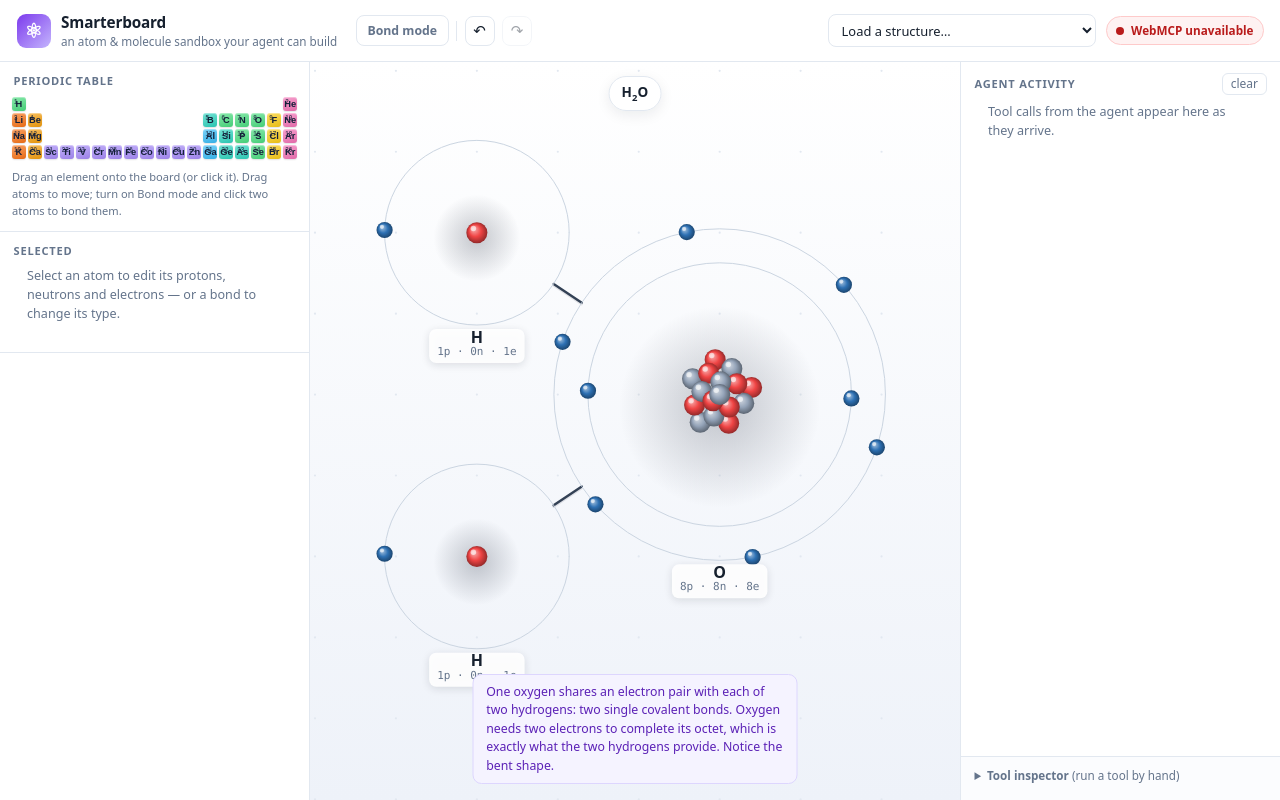
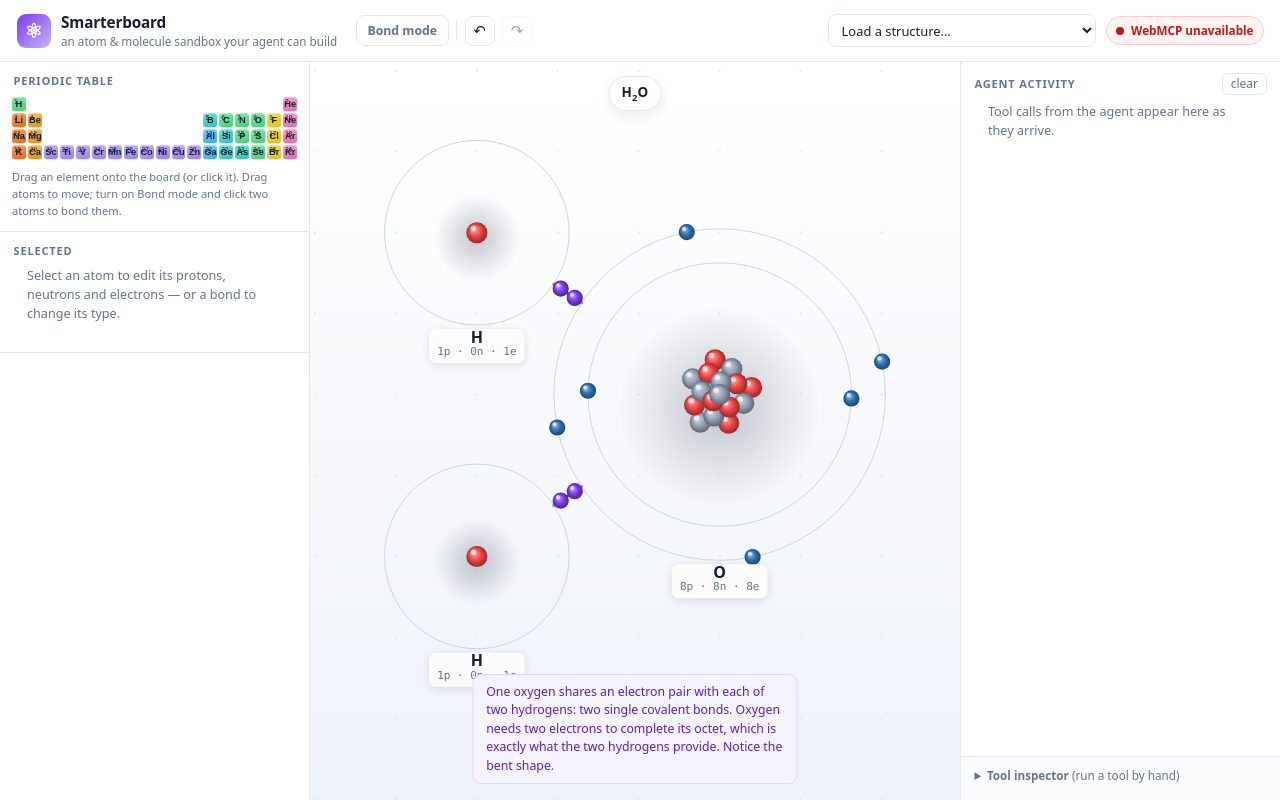
Before and after one commit to tobyseng-beep/webmcphackathon, a website built with Vite: page chemistry.html in a window 1280 px wide. Built offline with nearby package versions, Linux system fonts and the light colour scheme.

Commit message:
Implemented visual clarity for bonds and checking for invalid structures

```diff
--- /dev/null
+++ b/src/chemistry/analysis.ts
@@ -0,0 +1,156 @@
+// Bond-aware Lewis-structure analysis. The atom model stores each atom's total
+// electrons; this layer allocates outer-shell electrons between covalent bonds
+// and nonbonding positions while preserving each connected component's budget.
+
+import { atomInfo, valenceElectrons } from './atom';
+import type { Atom, Bond, ChemState } from './types';
+
+export interface AtomBondingAnalysis {
+  atomId: string;
+  bondOrder: number;
+  nonbondingElectrons: number;
+  bondingElectrons: number;
+  shellElectrons: number;
+  shellTarget: number;
+  formalCharge: number;
+  valid: boolean;
+  issue: string | null;
+}
+
+export interface StructureAnalysis {
+  atoms: Map<string, AtomBondingAnalysis>;
+  valid: boolean;
+  warnings: string[];
+}
+
+function connectedComponents(atoms: Atom[], bonds: Bond[]): Atom[][] {
+  const byId = new Map(atoms.map((atom) => [atom.id, atom]));
+  const neighbors = new Map(atoms.map((atom) => [atom.id, [] as string[]]));
+  for (const bond of bonds) {
+    neighbors.get(bond.a)?.push(bond.b);
+    neighbors.get(bond.b)?.push(bond.a);
+  }
+
+  const seen = new Set<string>();
+  const components: Atom[][] = [];
+  for (const atom of atoms) {
+    if (seen.has(atom.id)) continue;
+    const ids = [atom.id];
+    const component: Atom[] = [];
+    seen.add(atom.id);
+    while (ids.length > 0) {
+      const id = ids.pop()!;
+      const member = byId.get(id);
+      if (member) component.push(member);
+      for (const neighbor of neighbors.get(id) ?? []) {
+        if (!seen.has(neighbor)) { seen.add(neighbor); ids.push(neighbor); }
+      }
+    }
+    components.push(component);
+  }
+  return components;
+}
+
+function signedCharge(charge: number): string {
+  if (charge === 0) return '0';
+  return `${charge > 0 ? '+' : '−'}${Math.abs(charge)}`;
+}
+
+function lewisValence(atom: Atom): number {
+  const neutralValence = valenceElectrons(atom.protons);
+  const ionicCharge = atom.protons - atom.electrons;
+  return Math.max(0, neutralValence - ionicCharge);
+}
+
+export function analyzeStructure(state: Pick<ChemState, 'atoms' | 'bonds'>): StructureAnalysis {
+  const results = new Map<string, AtomBondingAnalysis>();
+  const warnings: string[] = [];
+  const covalentOrder = new Map(state.atoms.map((atom) => [atom.id, 0]));
+  for (const bond of state.bonds) {
+    if (bond.kind !== 'covalent') continue;
+    covalentOrder.set(bond.a, (covalentOrder.get(bond.a) ?? 0) + bond.order);
+    covalentOrder.set(bond.b, (covalentOrder.get(bond.b) ?? 0) + bond.order);
+  }
+
+  for (const component of connectedComponents(state.atoms, state.bonds)) {
+    const ids = new Set(component.map((atom) => atom.id));
+    const componentBonds = state.bonds.filter((bond) => ids.has(bond.a) && ids.has(bond.b));
+    const hasBonds = componentBonds.length > 0;
+    const sharedPairs = componentBonds.reduce(
+      (total, bond) => total + (bond.kind === 'covalent' ? bond.order : 0),
+      0,
+    );
+    const electronBudget = component.reduce((total, atom) => total + lewisValence(atom), 0);
+    const remainingBudget = Math.max(0, electronBudget - sharedPairs * 2);
+
+    const lone = new Map<string, number>();
+    for (const atom of component) {
+      lone.set(atom.id, Math.max(0, lewisValence(atom) - (covalentOrder.get(atom.id) ?? 0)));
+    }
+
+    // Over-bonded atoms cannot provide their usual one electron per bond. Move
+    // the missing electrons out of another atom's lone pool, preferring atoms
+    // that are currently beyond their duet/octet.
+    let assigned = [...lone.values()].reduce((total, count) => total + count, 0);
+    while (assigned > remainingBudget) {
+      const donor = component
+        .filter((atom) => (lone.get(atom.id) ?? 0) > 0)
+        .sort((a, b) => {
+          const overflowA = (lone.get(a.id) ?? 0) + 2 * (covalentOrder.get(a.id) ?? 0) - (a.protons <= 2 ? 2 : 8);
+          const overflowB = (lone.get(b.id) ?? 0) + 2 * (covalentOrder.get(b.id) ?? 0) - (b.protons <= 2 ? 2 : 8);
+          return overflowB - overflowA || (lone.get(b.id) ?? 0) - (lone.get(a.id) ?? 0);
+        })[0];
+      if (!donor) break;
+      lone.set(donor.id, (lone.get(donor.id) ?? 0) - 1);
+      assigned--;
+    }
+    while (assigned < remainingBudget) {
+      const receiver = component
+        .slice()
+        .sort((a, b) => {
+          const deficitA = (a.protons <= 2 ? 2 : 8) - ((lone.get(a.id) ?? 0) + 2 * (covalentOrder.get(a.id) ?? 0));
+          const deficitB = (b.protons <= 2 ? 2 : 8) - ((lone.get(b.id) ?? 0) + 2 * (covalentOrder.get(b.id) ?? 0));
+          return deficitB - deficitA;
+        })[0];
+      if (!receiver) break;
+      lone.set(receiver.id, (lone.get(receiver.id) ?? 0) + 1);
+      assigned++;
+    }
+
+    if (hasBonds && electronBudget < sharedPairs * 2) {
+      warnings.push(`Not enough valence electrons for ${sharedPairs} covalent bond pair${sharedPairs === 1 ? '' : 's'}.`);
+    }
+
+    for (const atom of component) {
+      const bondOrder = covalentOrder.get(atom.id) ?? 0;
+      const nonbondingElectrons = lone.get(atom.id) ?? 0;
+      const shellTarget = atom.protons <= 2 ? 2 : 8;
+      // Covalent atoms count both electrons in every shared pair. Ions with no
+      // covalent bonds use their actual occupied outer shell (Na+ is [2,8])
+      // even though Lewis notation correctly shows it with zero dots.
+      const shellElectrons = bondOrder > 0
+        ? nonbondingElectrons + bondOrder * 2
+        : valenceElectrons(atom.electrons);
+      const formalCharge = valenceElectrons(atom.protons) - nonbondingElectrons - bondOrder;
+      const valid = shellElectrons === shellTarget;
+      const shellName = shellTarget === 2 ? 'duet' : 'octet';
+      const issue = valid
+        ? null
+        : `${atomInfo(atom).symbol} (${atom.id}) has ${shellElectrons}/${shellTarget} electrons in its ${shellName} and formal charge ${signedCharge(formalCharge)}.`;
+      if (hasBonds && issue) warnings.push(issue);
+      results.set(atom.id, {
+        atomId: atom.id,
+        bondOrder,
+        nonbondingElectrons,
+        bondingElectrons: bondOrder * 2,
+        shellElectrons,
+        shellTarget,
+        formalCharge,
+        valid,
+        issue,
+      });
+    }
+  }
+
+  return { atoms: results, valid: warnings.length === 0, warnings };
+}
--- a/src/chemistry/main.ts
+++ b/src/chemistry/main.ts
@@ -5,7 +5,8 @@ import * as chem from './store';
 import { TOOLS, registerTools } from './tools';
 import { PRESETS } from './presets';
 import { ELEMENTS, CATEGORY_COLOR } from './elements';
-import { atomInfo, octetNeed } from './atom';
+import { atomInfo } from './atom';
+import { analyzeStructure } from './analysis';
 import { initChemRender, clientToGrid, setBondMode, isBondMode, fitView } from './render';
 import { mustQuery } from '../dom';
 import type { Atom, Bond, BondKind } from './types';
@@ -18,7 +19,9 @@ const periodicEl = mustQuery<HTMLDivElement>('#periodic');
 const inspectorPanel = mustQuery<HTMLDivElement>('#inspector-panel');
 const emptyHint = mustQuery<HTMLDivElement>('#empty-hint');
 const formulaBar = mustQuery<HTMLDivElement>('#formula-bar');
+const structureWarning = mustQuery<HTMLDivElement>('#structure-warning');
 const statusBar = mustQuery<HTMLDivElement>('#status-bar');
+const stage = mustQuery<HTMLElement>('.stage');
 const undoBtn = mustQuery<HTMLButtonElement>('#undo-btn');
 const redoBtn = mustQuery<HTMLButtonElement>('#redo-btn');
 const bondBtn = mustQuery<HTMLButtonElement>('#bond-btn');
@@ -153,6 +156,7 @@ function stepper(label: string, dotColor: string, value: number, onChange: (v: n
 function buildAtomInspector(atom: Atom): void {
   inspectorPanel.innerHTML = '';
   const info = atomInfo(atom);
+  const bonding = analyzeStructure(chem.getState()).atoms.get(atom.id);
 
   const title = document.createElement('div');
   title.className = 'insp-title';
@@ -171,11 +175,22 @@ function buildAtomInspector(atom: Atom): void {
   const reading = document.createElement('div');
   reading.className = 'insp-reading';
   const chargeText = info.charge === 0 ? 'neutral' : `${info.chargeLabel} ion`;
-  const need = octetNeed(atom.electrons);
+  const formal = bonding?.formalCharge ?? info.charge;
+  const shellElectrons = bonding?.shellElectrons ?? info.valence;
+  const shellTarget = bonding?.shellTarget ?? (atom.protons <= 2 ? 2 : 8);
+  const shellName = shellTarget === 2 ? 'Duet' : 'Octet';
+  const shellStatus = shellElectrons === shellTarget
+    ? 'complete ✓'
+    : shellElectrons < shellTarget
+      ? `${shellTarget - shellElectrons} short`
+      : `${shellElectrons - shellTarget} over`;
   reading.innerHTML =
     `<span class="k">Charge:</span> ${info.charge > 0 ? '+' : ''}${info.charge} (${chargeText})<br>` +
     `<span class="k">Valence electrons:</span> ${info.valence}<br>` +
-    `<span class="k">To full octet:</span> ${need === 0 ? 'complete ✓' : `${need} more`}`;
+    `<span class="k">Nonbonding electrons:</span> ${bonding?.nonbondingElectrons ?? info.valence}<br>` +
+    `<span class="k">Bond order total:</span> ${bonding?.bondOrder ?? 0}<br>` +
+    `<span class="k">${shellName}:</span> ${shellElectrons}/${shellTarget} (${shellStatus})<br>` +
+    `<span class="k">Formal charge:</span> ${formal > 0 ? '+' : ''}${formal}`;
   inspectorPanel.append(reading);
 
   const actions = document.createElement('div');
@@ -250,6 +265,7 @@ function formulaHtml(formula: string, charge: number): string {
 }
 function updateChrome(): void {
   const s = chem.getState();
+  const analysis = analyzeStructure(s);
   emptyHint.hidden = s.atoms.length > 0;
   undoBtn.disabled = !s.canUndo;
   redoBtn.disabled = !s.canRedo;
@@ -261,6 +277,14 @@ function updateChrome(): void {
     formulaBar.innerHTML = named.map((m) => `<span class="formula-chip">${formulaHtml(m.formula, m.charge)}</span>`).join('');
   } else {
     formulaBar.hidden = true;
+  }
+
+  structureWarning.hidden = analysis.valid;
+  stage.classList.toggle('has-structure-warning', !analysis.valid);
+  if (!analysis.valid) {
+    const shown = analysis.warnings.slice(0, 2);
+    const extra = analysis.warnings.length - shown.length;
+    structureWarning.textContent = `⚠ Invalid structure: ${shown.join(' ')}${extra > 0 ? ` (+${extra} more)` : ''}`;
   }
 
   if (s.message) { statusBar.hidden = false; statusBar.textContent = s.message; }
--- a/src/chemistry/render.ts
+++ b/src/chemistry/render.ts
@@ -6,6 +6,7 @@
 import type { Atom, Bond, BondKind } from './types';
 import * as chem from './store';
 import { atomInfo, shells } from './atom';
+import { analyzeStructure, type AtomBondingAnalysis } from './analysis';
 import { elementByZ, CATEGORY_COLOR } from './elements';
 
 let canvas: HTMLCanvasElement;
@@ -18,6 +19,7 @@ const COLORS = {
   proton: '#ef4444',
   neutron: '#94a3b8',
   electron: '#2d70b3',
+  bondElectron: '#7c3aed',
   ring: '#cbd5e1',
   bond: '#334155',
   ionic: '#b45309',
@@ -159,13 +161,14 @@ function drawNucleus(atom: Atom, center: Vec2, scale: number): void {
   }
 }
 
-function drawAtom(atom: Atom, selected: boolean): void {
+function drawAtom(atom: Atom, selected: boolean, bonding: AtomBondingAnalysis | undefined): void {
   const { scale } = chem.getState().view;
   const center = toScreen(atom.x, atom.y);
   const nR = nucleusRadius(atom) * scale;
   const shellCounts = shells(atom.electrons);
 
-  // shell rings + electrons (electrons drift slowly around their shell)
+  // Bond electrons are drawn separately between atoms. Every electron that
+  // remains nonbonding stays on its atom's outer ring and continues orbiting.
   const nShells = shellCounts.length;
   shellCounts.forEach((count, i) => {
     const ringR = (nucleusRadius(atom) + 0.35 + (i + 1) * SHELL_GAP) * scale;
@@ -174,11 +177,13 @@ function drawAtom(atom: Atom, selected: boolean): void {
     ctx.beginPath();
     ctx.arc(center.x, center.y, ringR, 0, Math.PI * 2);
     ctx.stroke();
+    const isBondedOuterShell = i === nShells - 1 && (bonding?.bondOrder ?? 0) > 0;
+    const visibleCount = isBondedOuterShell ? bonding!.nonbondingElectrons : count;
     const start = (i * 0.6) + Math.PI / 2;
-    const spin = clock * (0.32 / (i + 1)) * (i % 2 === 0 ? 1 : -1); // inner shells faster, alternating sense
+    const spin = clock * (0.32 / (i + 1)) * (i % 2 === 0 ? 1 : -1);
     const eR = Math.max(2.5, ELECTRON_DOT * scale);
-    for (let j = 0; j < count; j++) {
-      const ang = start + spin + (j / count) * Math.PI * 2;
+    for (let j = 0; j < visibleCount; j++) {
+      const ang = start + spin + (j / visibleCount) * Math.PI * 2;
       const ex = center.x + Math.cos(ang) * ringR;
       const ey = center.y + Math.sin(ang) * ringR;
       drawSphere(ex, ey, eR, COLORS.electron, eR > 3);
@@ -270,28 +275,55 @@ function roundRect(x: number, y: number, w: number, h: number, r: number): void
 
 // ---- bonds ----
 
-function drawBond(bond: Bond, selected: boolean): void {
-  const a = chem.atomById(bond.a), b = chem.atomById(bond.b);
-  if (!a || !b) return;
+interface BondGeometry {
+  ux: number;
+  uy: number;
+  lanes: { start: Vec2; end: Vec2 }[];
+}
+
+function bondGeometry(bond: Bond, a: Atom, b: Atom): BondGeometry {
   const { scale } = chem.getState().view;
   const ca = toScreen(a.x, a.y), cb = toScreen(b.x, b.y);
   const dx = cb.x - ca.x, dy = cb.y - ca.y;
   const len = Math.hypot(dx, dy) || 1;
   const ux = dx / len, uy = dy / len;
+  const perp = { x: -uy, y: ux };
   const ra = atomRadius(a) * scale, rb = atomRadius(b) * scale;
-  const start = { x: ca.x + ux * ra, y: ca.y + uy * ra };
-  const end = { x: cb.x - ux * rb, y: cb.y - uy * rb };
-  const perp = { x: -uy, y: ux };
+  const count = bond.kind === 'covalent' ? bond.order : 1;
+  const electronR = Math.max(2.5, ELECTRON_DOT * scale);
+  const laneGap = Math.max(8, electronR * 2.25);
+  const lanes = Array.from({ length: count }, (_, i) => {
+    const offset = (i - (count - 1) / 2) * laneGap;
+    // Intersect each bond lane with both outer-shell circles. This keeps double
+    // bond lanes attached to the rings instead of floating beside them.
+    const reachA = Math.sqrt(Math.max(0, ra * ra - offset * offset));
+    const reachB = Math.sqrt(Math.max(0, rb * rb - offset * offset));
+    return {
+      start: { x: ca.x + ux * reachA + perp.x * offset, y: ca.y + uy * reachA + perp.y * offset },
+      end: { x: cb.x - ux * reachB + perp.x * offset, y: cb.y - uy * reachB + perp.y * offset },
+    };
+  });
+  return { ux, uy, lanes };
+}
+
+function drawBond(bond: Bond, selected: boolean): void {
+  const a = chem.atomById(bond.a), b = chem.atomById(bond.b);
+  if (!a || !b) return;
+  const geometry = bondGeometry(bond, a, b);
+  const { ux, uy } = geometry;
 
   ctx.lineCap = 'round';
   // soft shadow under the bond for a little lift
   ctx.save();
   ctx.strokeStyle = 'rgba(16,24,40,0.10)';
   ctx.lineWidth = bond.kind === 'ionic' ? 3.5 : (2.4 + (bond.order - 1) * 4);
-  ctx.beginPath(); ctx.moveTo(start.x, start.y + 1.5); ctx.lineTo(end.x, end.y + 1.5); ctx.stroke();
+  for (const lane of geometry.lanes) {
+    ctx.beginPath(); ctx.moveTo(lane.start.x, lane.start.y + 1.5); ctx.lineTo(lane.end.x, lane.end.y + 1.5); ctx.stroke();
+  }
   ctx.restore();
 
   if (bond.kind === 'ionic') {
+    const { start, end } = geometry.lanes[0];
     ctx.strokeStyle = selected ? COLORS.select : COLORS.ionic;
     ctx.lineWidth = selected ? 3 : 2.2;
     ctx.setLineDash([6, 5]);
@@ -306,15 +338,27 @@ function drawBond(bond: Bond, selected: boolean): void {
   } else {
     ctx.strokeStyle = selected ? COLORS.select : COLORS.bond;
     ctx.lineWidth = selected ? 3 : 2.4;
-    const gap = 4;
-    const n = bond.order;
-    for (let i = 0; i < n; i++) {
-      const off = (i - (n - 1) / 2) * gap;
+    for (const { start, end } of geometry.lanes) {
       ctx.beginPath();
-      ctx.moveTo(start.x + perp.x * off, start.y + perp.y * off);
-      ctx.lineTo(end.x + perp.x * off, end.y + perp.y * off);
+      ctx.moveTo(start.x, start.y);
+      ctx.lineTo(end.x, end.y);
       ctx.stroke();
     }
+  }
+}
+
+function drawBondElectrons(bond: Bond): void {
+  if (bond.kind !== 'covalent') return;
+  const a = chem.atomById(bond.a), b = chem.atomById(bond.b);
+  if (!a || !b) return;
+  const { scale } = chem.getState().view;
+  const electronR = Math.max(2.5, ELECTRON_DOT * scale);
+  const geometry = bondGeometry(bond, a, b);
+  for (const { start, end } of geometry.lanes) {
+    const mid = { x: (start.x + end.x) / 2, y: (start.y + end.y) / 2 };
+    const halfGap = Math.min(electronR * 1.2, Math.max(electronR, Math.hypot(end.x - start.x, end.y - start.y) / 4));
+    drawSphere(mid.x - geometry.ux * halfGap, mid.y - geometry.uy * halfGap, electronR, COLORS.bondElectron, electronR > 3);
+    drawSphere(mid.x + geometry.ux * halfGap, mid.y + geometry.uy * halfGap, electronR, COLORS.bondElectron, electronR > 3);
   }
 }
 
@@ -355,8 +399,10 @@ function draw(): void {
   drawGrid();
 
   const state = chem.getState();
+  const analysis = analyzeStructure(state);
   for (const bond of state.bonds) drawBond(bond, bond.id === state.selectedBondId);
-  for (const atom of state.atoms) drawAtom(atom, atom.id === state.selectedId);
+  for (const atom of state.atoms) drawAtom(atom, atom.id === state.selectedId, analysis.atoms.get(atom.id));
+  for (const bond of state.bonds) drawBondElectrons(bond);
 
   // bond rubber-band
   if (bondMode && bondFrom) {
--- a/src/chemistry/tools.ts
+++ b/src/chemistry/tools.ts
@@ -4,12 +4,13 @@
 
 import * as chem from './store';
 import { atomInfo } from './atom';
+import { analyzeStructure, type AtomBondingAnalysis } from './analysis';
 import { ELEMENTS, elementByZ, elementBySymbol, MAX_Z } from './elements';
 import { suggestBondKind } from './render';
 import { loadPreset, presetNames, PRESETS } from './presets';
 import type { Atom, BondKind, WebMcpTool } from './types';
 
-function describeAtom(a: Atom): Record<string, unknown> {
+function describeAtom(a: Atom, bonding?: AtomBondingAnalysis): Record<string, unknown> {
   const info = atomInfo(a);
   return {
     id: a.id,
@@ -22,16 +23,25 @@ function describeAtom(a: Atom): Record<string, unknown> {
     mass_number: info.massNumber,
     shells: info.shells,
     valence: info.valence,
+    nonbonding_electrons: bonding?.nonbondingElectrons ?? info.valence,
+    bonding_electrons: bonding?.bondingElectrons ?? 0,
+    shell_electrons: bonding?.shellElectrons ?? info.valence,
+    shell_target: bonding?.shellTarget ?? (a.protons <= 2 ? 2 : 8),
+    formal_charge: bonding?.formalCharge ?? info.charge,
+    valid_structure: bonding?.valid ?? true,
     position: { x: a.x, y: a.y },
   };
 }
 
 function summary(): Record<string, unknown> {
   const s = chem.getState();
+  const analysis = analyzeStructure(s);
   return {
-    atoms: s.atoms.map(describeAtom),
+    atoms: s.atoms.map((atom) => describeAtom(atom, analysis.atoms.get(atom.id))),
     bonds: s.bonds.map((b) => ({ id: b.id, a: b.a, b: b.b, kind: b.kind, order: b.order })),
     molecules: chem.molecules().map((m) => ({ formula: m.formula, atoms: m.atomIds, charge: m.charge })),
+    structure_valid: analysis.valid,
+    structure_warnings: analysis.warnings,
   };
 }
 
@@ -51,7 +61,7 @@ const toolDefinitions = [
   {
     name: 'list_atoms',
     description:
-      'Read the whole board: every atom with its element, proton/neutron/electron counts, charge, mass number, electron shells and valence; every bond; and the molecules present with their chemical formulas. Call this first to orient, and after any change you did not make. The ids returned here are what the other tools expect.',
+      'Read the whole board: every atom with its element, particle counts, valence, bond-aware shell count and formal charge; every bond; molecular formulas; and any invalid-structure warnings. Call this first to orient, and after any change you did not make. The ids returned here are what the other tools expect.',
     inputSchema: { type: 'object', properties: {} },
     execute: async () => ({ ok: true, ...summary() }),
   },
```
Also changed, not shown: chemistry.css (+9 -1 lines), chemistry.html (+1 -0 lines).
